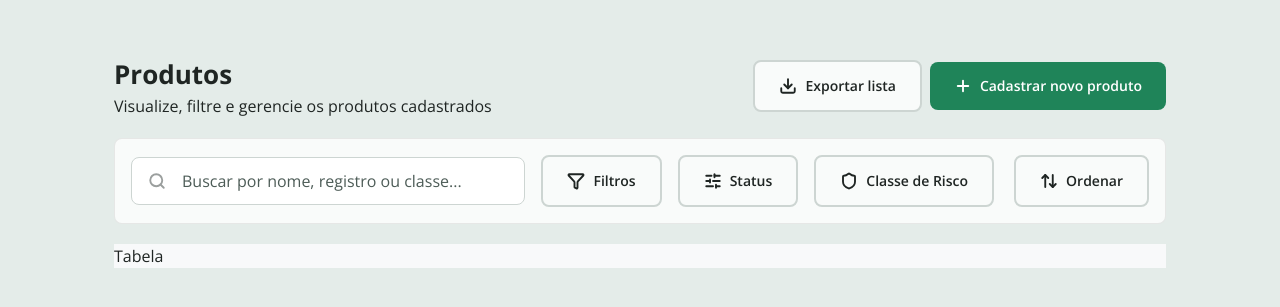
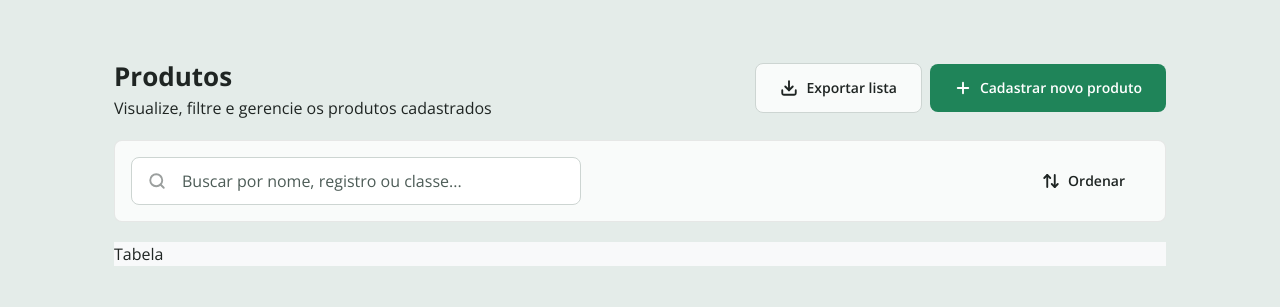
Before and after one commit to luizroquim/cadastro_produtos_anvisa, a React (Vite) app: page / in a window 1280 px wide. Shown: the part 239-546 px from the top of the page. Built offline with nearby package versions, Linux system fonts and the light colour scheme.

Commit message:
"feat(ui): add ghost button and update outline button color

```diff
--- a/src/components/Reuse/Button/index.tsx
+++ b/src/components/Reuse/Button/index.tsx
@@ -5,7 +5,7 @@ type ButtonProps = React.ComponentProps<"button"> &{
 
     isLoading?:boolean;
     variant?: "base"|"icon"|"iconSmall";
-    buttonColor?:"primary" |"outline";
+    buttonColor?:"primary" |"outline"|"ghost";
 }
 export function Button({children,isLoading,buttonColor="primary",type="button", variant="base",...rest}:ButtonProps){
     return(
--- a/src/components/Reuse/Button/styles.ts
+++ b/src/components/Reuse/Button/styles.ts
@@ -1,7 +1,7 @@
 import styled, { css } from "styled-components";
 
 type ContainerProps = {
-  $buttonColor: "primary" | "outline";
+  $buttonColor: "primary" | "outline"|"ghost";
   $variant: "base" | "icon" | "iconSmall";
   $isLoading?: boolean;
 };
@@ -30,11 +30,19 @@ const variantColor = {
   `,
   outline: css`
     background-color: ${({ theme }) => theme.colors.gray_500};
-    border: 2px solid ${({ theme }) => theme.colors.gray_300};
+    border: 1px solid ${({ theme }) => theme.colors.gray_300};
     &:hover {
-      border: 2px solid ${({ theme }) => theme.colors.green_100};
+      border: 1px solid ${({ theme }) => theme.colors.green_200};
+      color:${({theme})=> theme.colors.green_200};
     }
   `,
+
+  ghost:css`
+  border:none;
+  &:hover{
+    color:${({theme})=> theme.colors.green_200};
+  }
+  `
 };
 
 export const ButtonContainer = styled.button<ContainerProps>`
--- a/src/pages/Dashboard/index.tsx
+++ b/src/pages/Dashboard/index.tsx
@@ -1,6 +1,6 @@
 import { Container } from "../NewProduct/styles";
 import { Button} from "../../components/Reuse/Button";
-import { Plus, Download,Search,FunnelIcon,SlidersHorizontalIcon,Shield,ArrowUpDownIcon } from "lucide-react";
+import { Plus, Download,Search,ArrowUpDownIcon } from "lucide-react";
 
 import {
   Header,
@@ -43,15 +43,13 @@ export function Dashboard() {
               <input type="text" placeholder="Buscar por nome, registro ou classe..." />
 
             </SearchWrapper>
-            <Button buttonColor="outline"><FunnelIcon size={18} strokeWidth={2.5} />Filtros</Button>
-            <Button buttonColor="outline"><SlidersHorizontalIcon size={18} strokeWidth={2.5}/>Status</Button>
-            <Button buttonColor="outline"><Shield size={18} strokeWidth={2.5}/>Classe de Risco</Button>
+
 
           </ToolBarLeft>
 
           <ToolBarRight>
 
-            <Button buttonColor="outline"><ArrowUpDownIcon size={18} strokeWidth={2.5}/>Ordenar</Button>
+            <Button buttonColor="ghost"><ArrowUpDownIcon size={18} strokeWidth={2.5}/>Ordenar</Button>
           </ToolBarRight>
         </ToolBar>
         <TableContainer>Tabela</TableContainer>
--- a/src/pages/Dashboard/styles.ts
+++ b/src/pages/Dashboard/styles.ts
@@ -73,10 +73,9 @@ export const SearchWrapper = styled.search`
  max-width:450px;
  height:48px;
  border-radius:8px;
-
-
 background-color: #FFFFFF;
 border: 1px solid ${({ theme }) => theme.colors.gray_300};
+
  input{
   height:100%;
   flex:1;
@@ -87,6 +86,10 @@ border: 1px solid ${({ theme }) => theme.colors.gray_300};
 
     &::placeholder {
       color: ${({ theme }) => theme.colors.gray_200};
+    }
+
+    &:focus{
+
     }
   }
 
```
